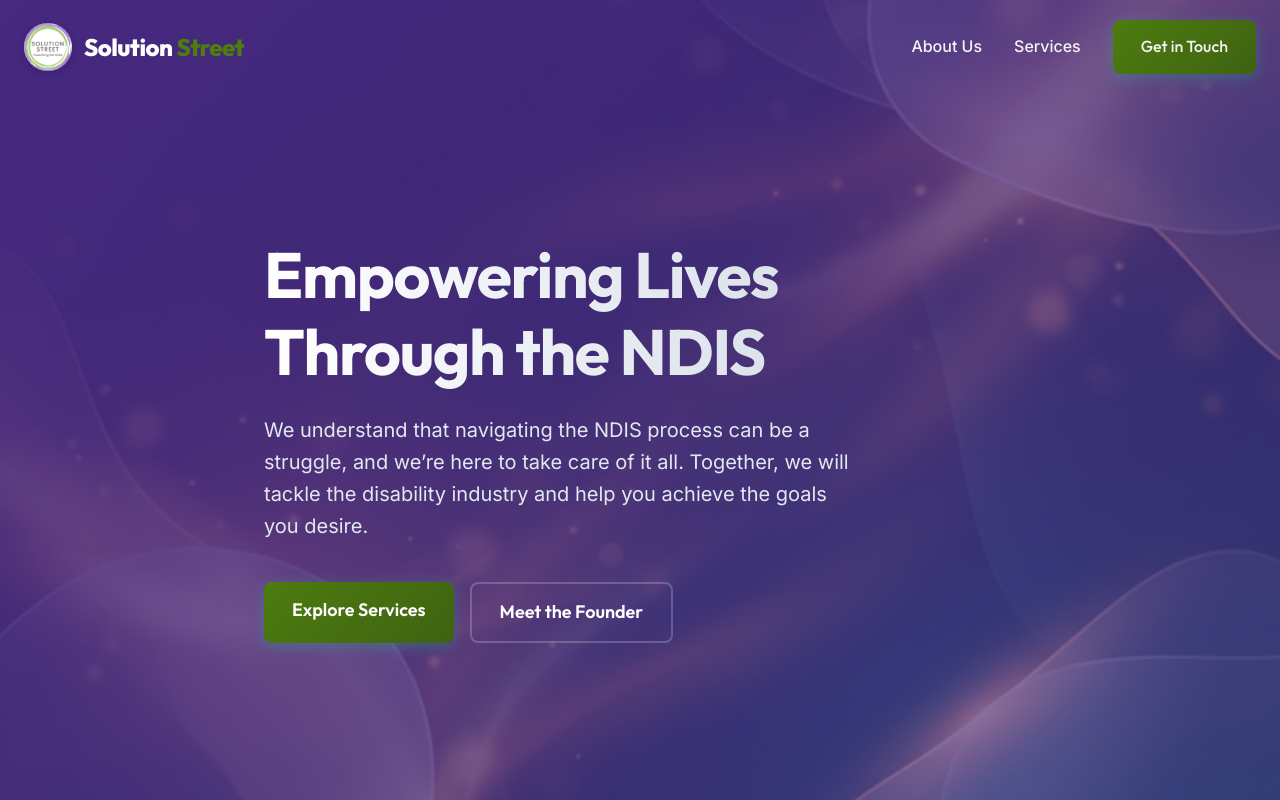
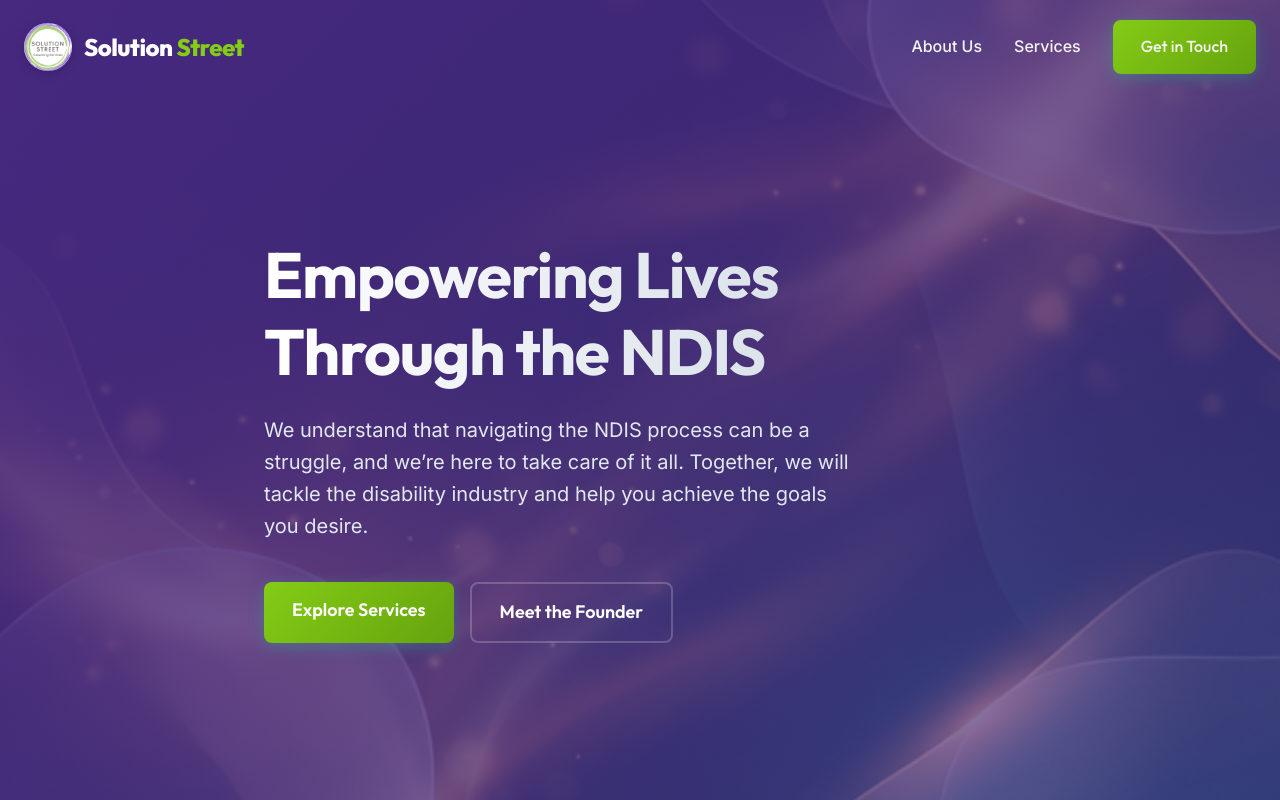
Before and after one commit to sebframpton/Solution-Street-Coaching, a website built with Vite: page index.html in a window 1280 px wide. Shown: the top 800 px of the page. Built offline with nearby package versions, Linux system fonts and the light colour scheme.

Commit message:
Undo dark green color change

```diff
--- a/index.css
+++ b/index.css
@@ -4,10 +4,10 @@
   /* Deep purple background */
   --navy-light: #5d3b9e;
   --navy-lighter: #6e4bb8;
-  --teal: #4d7c0f;
-  /* Darker green */
-  --teal-dark: #3f6212;
-  --teal-glow: rgba(77, 124, 15, 0.4);
+  --teal: rgb(132, 204, 22);
+  /* Requested bright green */
+  --teal-dark: rgb(101, 163, 13);
+  --teal-glow: rgba(132, 204, 22, 0.4);
   --white: #f5f5f5;
   --pure-white: #ffffff;
   --text-muted: #dcdcea;
@@ -597,7 +597,7 @@ ul {
   left: 0;
   width: 100%;
   height: 100%;
-  background: linear-gradient(135deg, var(--teal) 0%, #3f6212 100%);
+  background: linear-gradient(135deg, var(--teal) 0%, rgb(101, 163, 13) 100%);
   z-index: -1;
   opacity: 0.9;
 }
```
